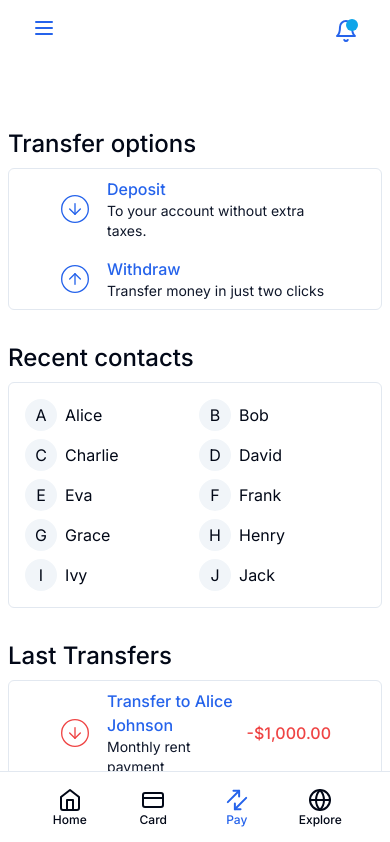
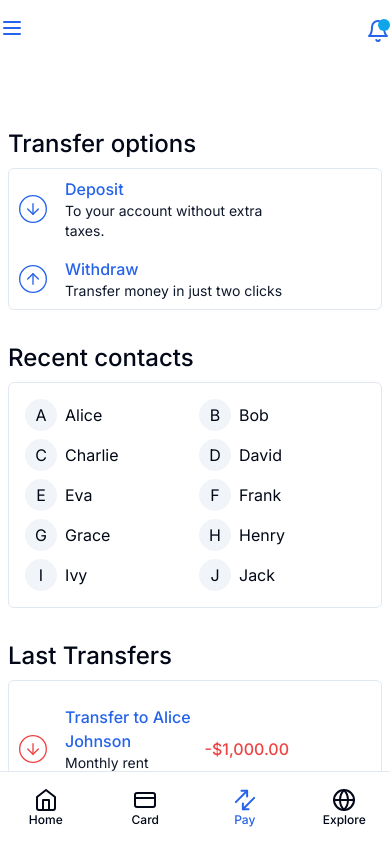
Before and after one commit to joaovitorscr/cash-app, a Next.js app: page /payment in a window 390 px wide. Shown: the top 842 px of the page. Built offline with nearby package versions, Linux system fonts and the light colour scheme.

Commit message:
FEAT: Remove container from top and bottom menu and add separator to card on payment page

```diff
--- a/src/app/payment/page.tsx
+++ b/src/app/payment/page.tsx
@@ -4,11 +4,11 @@ import { ArrowDownCircle, ArrowUpCircle } from 'lucide-react'
 import data from '../../../data.json'
 import { Card, CardBody, CardDescription, CardTitle } from '@/components/card'
 import { numberToDollar } from '@/lib/utils'
-import { Separator } from '@/components/separator'
 
 export default function Pay() {
   const contacts = data.contacts
   const payments = data.payments
+
   return (
     <main className="container mx-auto my-32 space-y-8 px-2 md:space-y-0 lg:space-y-8">
       <div className="space-y-8 md:mx-auto md:flex md:justify-center md:gap-20 md:space-y-0 lg:block lg:space-y-8">
@@ -54,14 +54,13 @@ export default function Pay() {
         <div className="mt-2 space-y-4 rounded-md border p-2 md:mx-auto md:max-w-xl lg:w-full lg:max-w-full">
           {payments.map(
             ({ title, transferType, description, transferValue, id }) => (
-              <>
-                <Card key={id}>
+              <Card className="rounded-none border-b py-4" key={id}>
                 {transferType === 'withdraw' ? (
                   <ArrowDownCircle className="size-8 stroke-destructive stroke-1" />
                 ) : (
                   <ArrowUpCircle className="size-8 stroke-green-800 stroke-1" />
                 )}
-                  <CardBody className="flex items-center md:w-full md:justify-between lg:w-1/2">
+                <CardBody className=" flex items-center md:w-full md:justify-between lg:w-1/2">
                   <div>
                     <CardTitle>{title}</CardTitle>
                     <CardDescription>{description}</CardDescription>
@@ -77,8 +76,6 @@ export default function Pay() {
                   )}
                 </CardBody>
               </Card>
-                <Separator className="last:h-0" />
-              </>
             ),
           )}
         </div>
--- a/src/components/card.tsx
+++ b/src/components/card.tsx
@@ -8,7 +8,7 @@ const Card = React.forwardRef<
   <div
     ref={ref}
     className={cn(
-      'group flex cursor-pointer items-center justify-center gap-4 rounded-md outline-none transition duration-500 hover:bg-card focus-visible:ring focus-visible:ring-ring lg:px-4',
+      'group flex cursor-pointer items-center gap-4 rounded-md outline-none transition duration-500 focus-visible:ring focus-visible:ring-ring lg:px-4',
       className,
     )}
     {...props}
--- a/src/components/menus/bottom-menu.tsx
+++ b/src/components/menus/bottom-menu.tsx
@@ -9,7 +9,7 @@ import {
 export function BottomMenu() {
   return (
     <div className="fixed bottom-0 w-full border-t bg-background py-4 md:hidden">
-      <div className="container mx-auto">
+      <div>
         <nav className="flex items-center justify-center gap-2">
           <MenuItem to="/" title="Home" icon={<HomeIcon />} />
           <MenuItem to="/card" title="Card" icon={<CreditCardIcon />} />
--- a/src/components/menus/top-menu.tsx
+++ b/src/components/menus/top-menu.tsx
@@ -61,7 +61,7 @@ export function TopMenu() {
         hasPassed && 'border-b backdrop-blur-md',
       )}
     >
-      <div className="container mx-auto flex items-center justify-between">
+      <div className="mx-auto flex items-center justify-between md:container">
         <button type="button" className="outline-none md:hidden lg:hidden">
           <SideMenu />
         </button>
```
Lines whose indentation alone changed are shown as unchanged.
